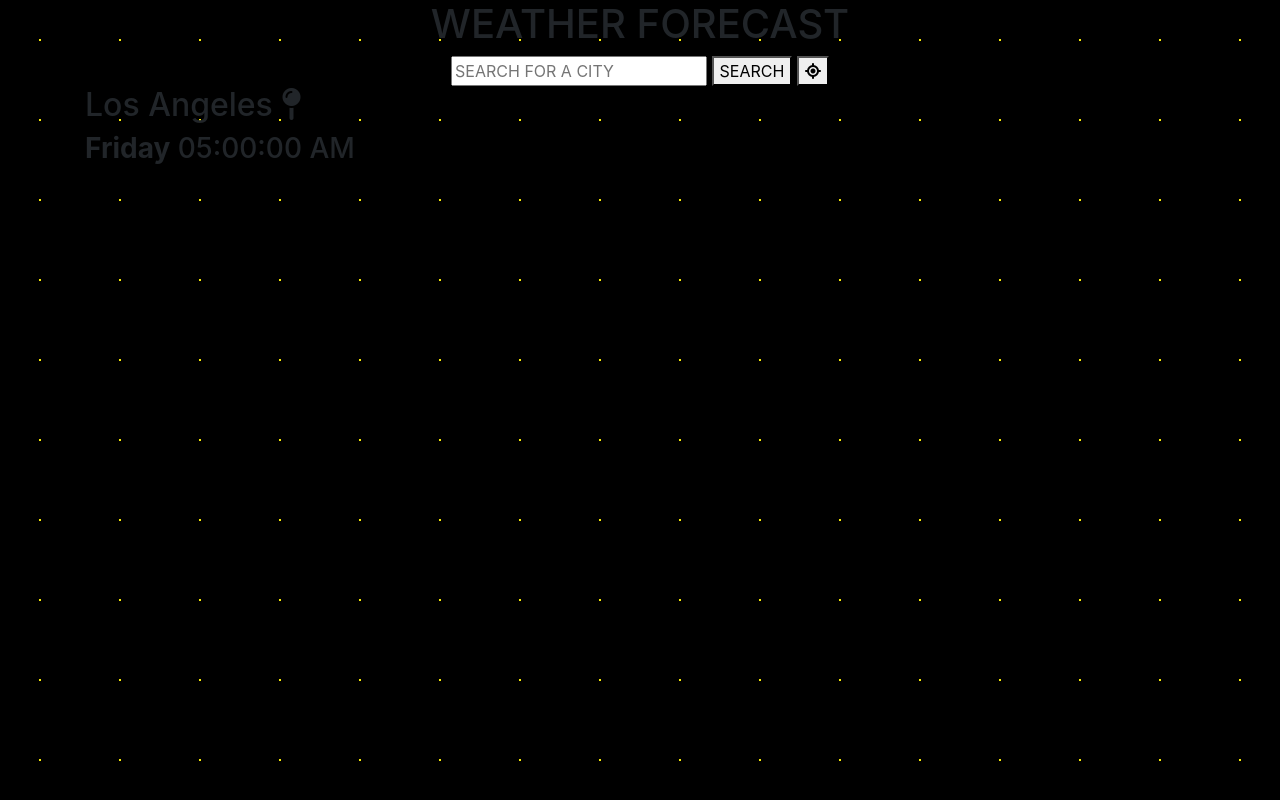
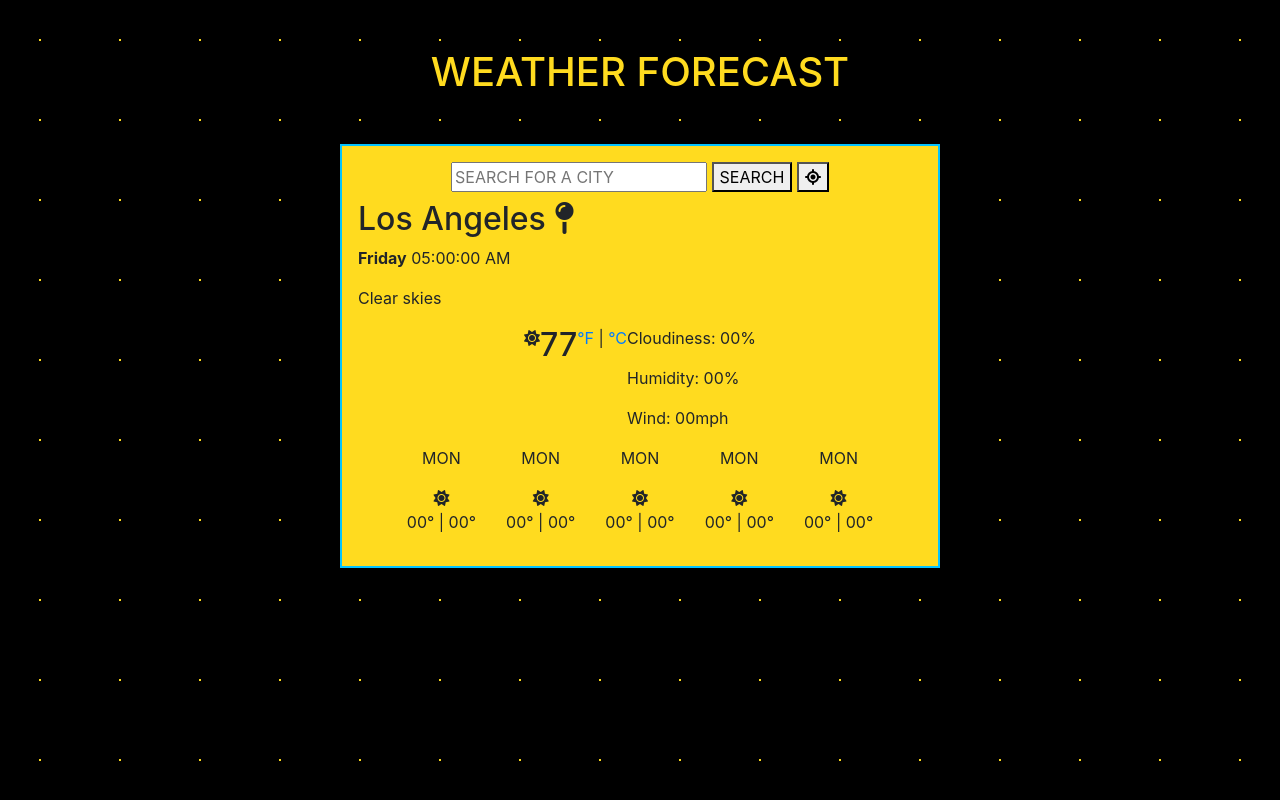
Before and after one commit to sixthsenseriot/cyber-weather-app, a plain HTML site: page index.html in a window 1280 px wide. Drawn offline with nearby package versions, Linux system fonts and the light colour scheme.

Commit message:
Added weather application components in HTML

```diff
--- a/index.html
+++ b/index.html
@@ -14,20 +14,71 @@
 </head>
 
 <body>
-    <div class="container">
+    <h1 class="text-center my-5">WEATHER FORECAST</h1>
+    <div class="container weather-app-container p-3">
 
-        <h1 class="text-center">WEATHER FORECAST</h1>
         <div class="search-container d-flex justify-content-center">
             <form class="search-bar" id="search-bar">
                 <input type="text" placeholder="SEARCH FOR A CITY" class="city-input" id="city-input" />
                 <button type="submit">SEARCH</button>
-                <button type="button" id="location-button"><i
+                <button type="button" class="location-button" id="location-button"><i
                         class="fa-solid fa-location-crosshairs location-button"></i></button>
             </form>
         </div>
 
-        <h2>Los Angeles <span><i class="fa-solid fa-map-pin"></i></span></h2>
-        <h3><strong>Friday</strong> 05:00:00 AM</h3>
+        <h2 class="mt-2">Los Angeles <span><i class="fa-solid fa-map-pin"></i></span></h2>
+        <p><strong>Friday</strong> 05:00:00 AM</p>
+        <p>Clear skies</p>
+
+        <div class="weather-container d-flex justify-content-center">
+            <div><i class="fa-solid fa-sun"></i></div>
+            <div>
+                <h2>77</h2>
+            </div>
+            <div class="temp-conversion">
+                <a href="#" id="fahrenheit-link">°F</a> | <a href="#" id="celsius-link">°C</a>
+            </div>
+            <div class="vertical-line"></div>
+            <div>
+                <p>Cloudiness: 00%</p>
+                <p>Humidity: 00%</p>
+                <p>Wind: 00mph</p>
+            </div>
+        </div>
+
+        <div class="container forecast-container d-flex justify-content-center">
+            <div class="row">
+                <div class="col forecast-one text-center">
+                    <p>MON</p>
+                    <div><i class="fa-solid fa-sun"></i></div>
+                    <p>00° | 00°</p>
+                </div>
+                <div class="vert-line"></div>
+                <div class="col forecast-two text-center">
+                    <p>MON</p>
+                    <div><i class="fa-solid fa-sun"></i></div>
+                    <p>00° | 00°</p>
+                </div>
+                <div class="vert-line"></div>
+                <div class="col forecast-three text-center">
+                    <p>MON</p>
+                    <div><i class="fa-solid fa-sun"></i></div>
+                    <p>00° | 00°</p>
+                </div>
+                <div class="vert-line"></div>
+                <div class="col forecast-four text-center">
+                    <p>MON</p>
+                    <div><i class="fa-solid fa-sun"></i></div>
+                    <p>00° | 00°</p>
+                </div>
+                <div class="vert-line"></div>
+                <div class="col forecast-five text-center">
+                    <p>MON</p>
+                    <div><i class="fa-solid fa-sun"></i></div>
+                    <p>00° | 00°</p>
+                </div>
+            </div>
+        </div>
 
     </div>
 
--- a/src/style.css
+++ b/src/style.css
@@ -1,6 +1,6 @@
 :root {
-  --primary-color: #fcee0a;
-  --secondary-color: #00f0ff;
+  --primary-color: #ffdb1f;
+  --secondary-color: #04c3ff;
 }
 
 body {
@@ -12,3 +12,13 @@ body {
     rgba(0, 0, 0, 0) 1px
   );
 }
+
+h1 {
+  color: var(--primary-color);
+}
+
+.weather-app-container {
+  max-width: 600px;
+  border: 2px solid var(--secondary-color);
+  background-color: var(--primary-color);
+}
```
